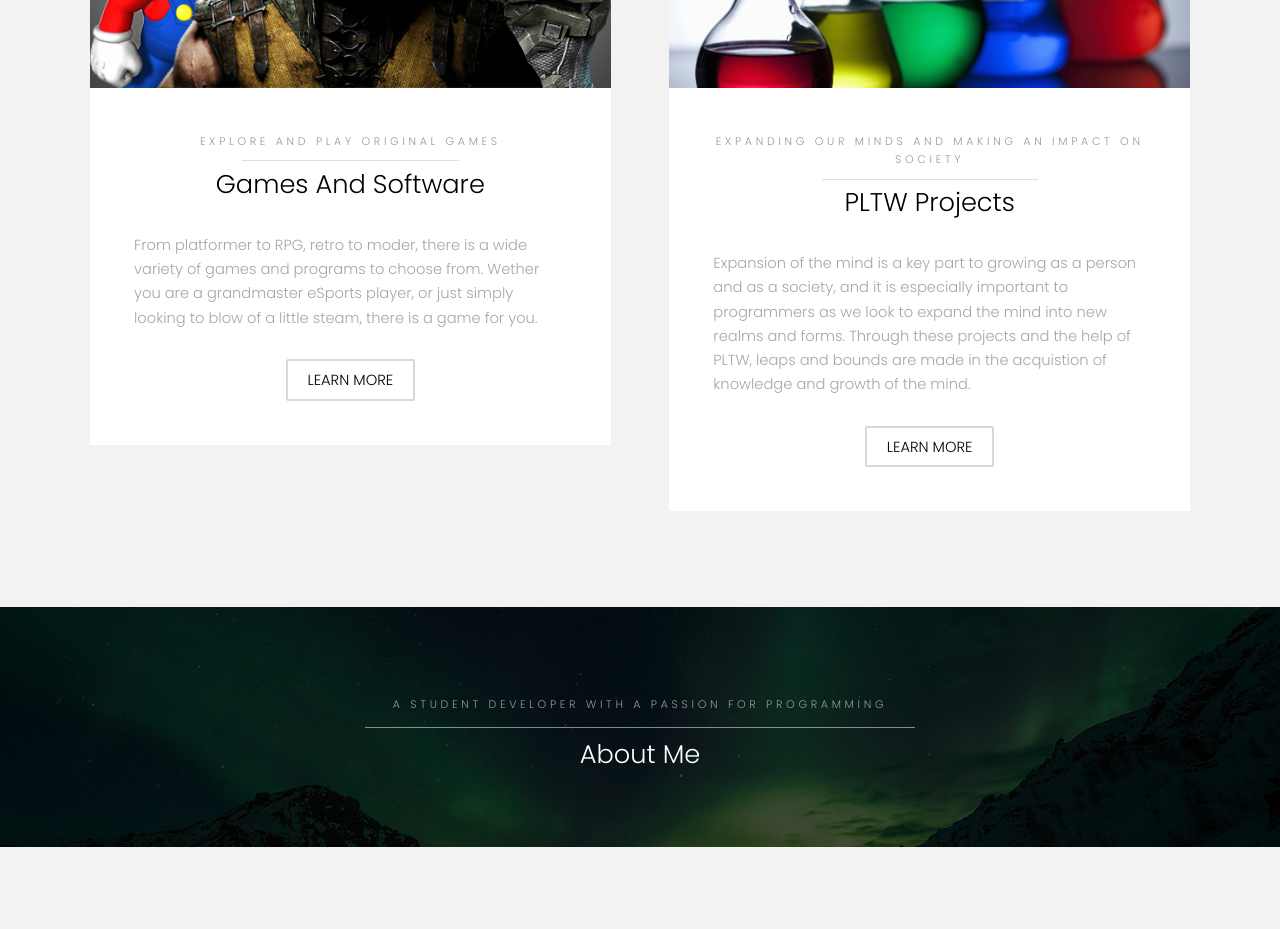
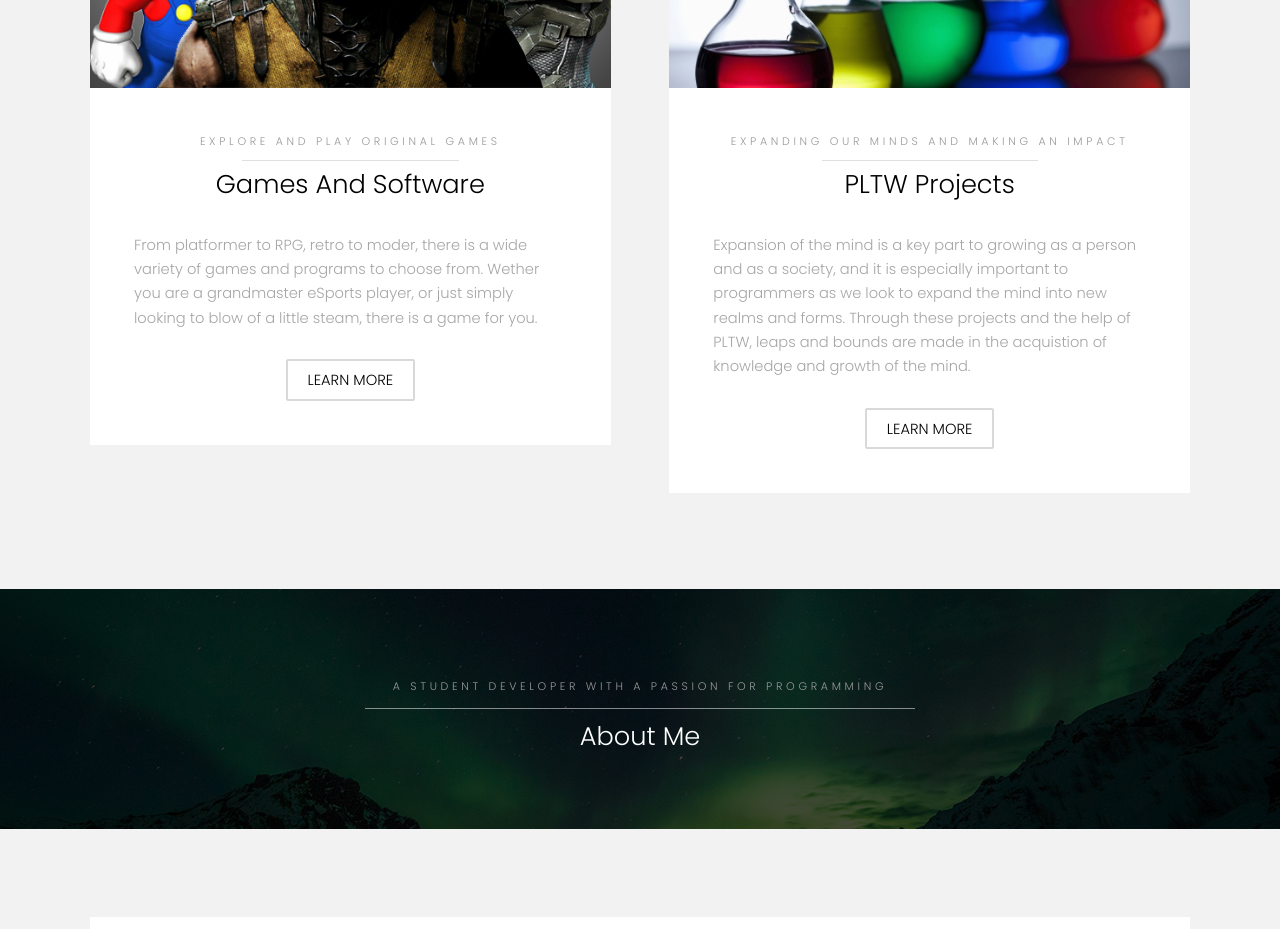
Before and after one commit to jzluci19/JZLCreate, a plain HTML site: page templated-hielo/index.html in a window 1280 px wide. Shown: the part 860-1789 px from the top of the page. Drawn offline with Linux system fonts and the light colour scheme.

Commit message:
Update index.html

```diff
--- a/templated-hielo/index.html
+++ b/templated-hielo/index.html
@@ -96,7 +96,7 @@
 								</div>
 								<div class="content">
 									<header class="align-center">
-										<p>Expanding Our Minds and Making an Impact on Society</p>
+										<p>Expanding Our Minds and Making an Impact</p>
 										<h2>PLTW Projects</h2>
 									</header>
 									<p> Expansion of the mind is a key part to growing as a person and as a society, and it is especially important to programmers as we look to expand the mind into new realms and forms. Through these projects and the help of PLTW, leaps and bounds are made in the acquistion of knowledge and growth of the mind.</p>
```
